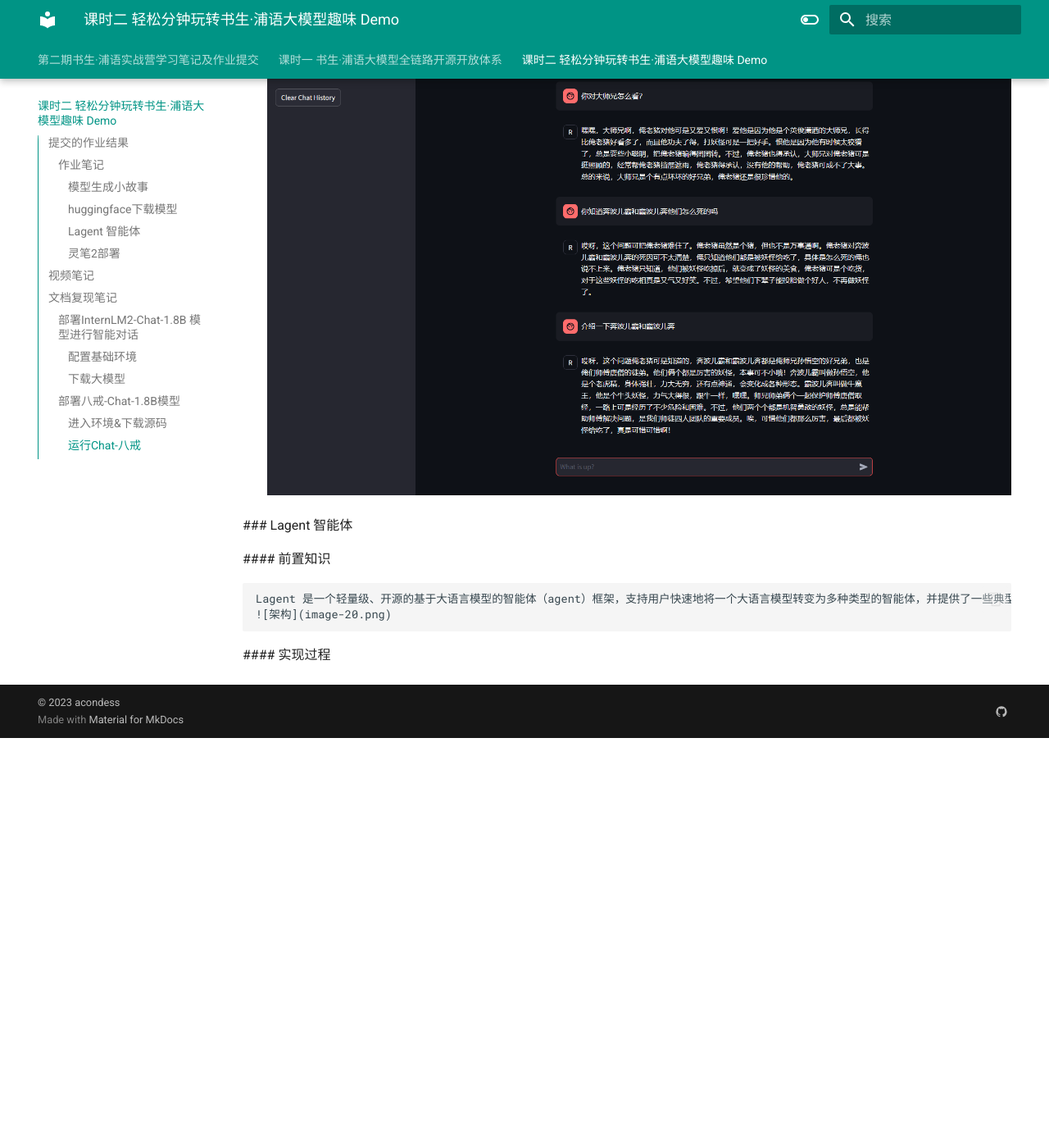
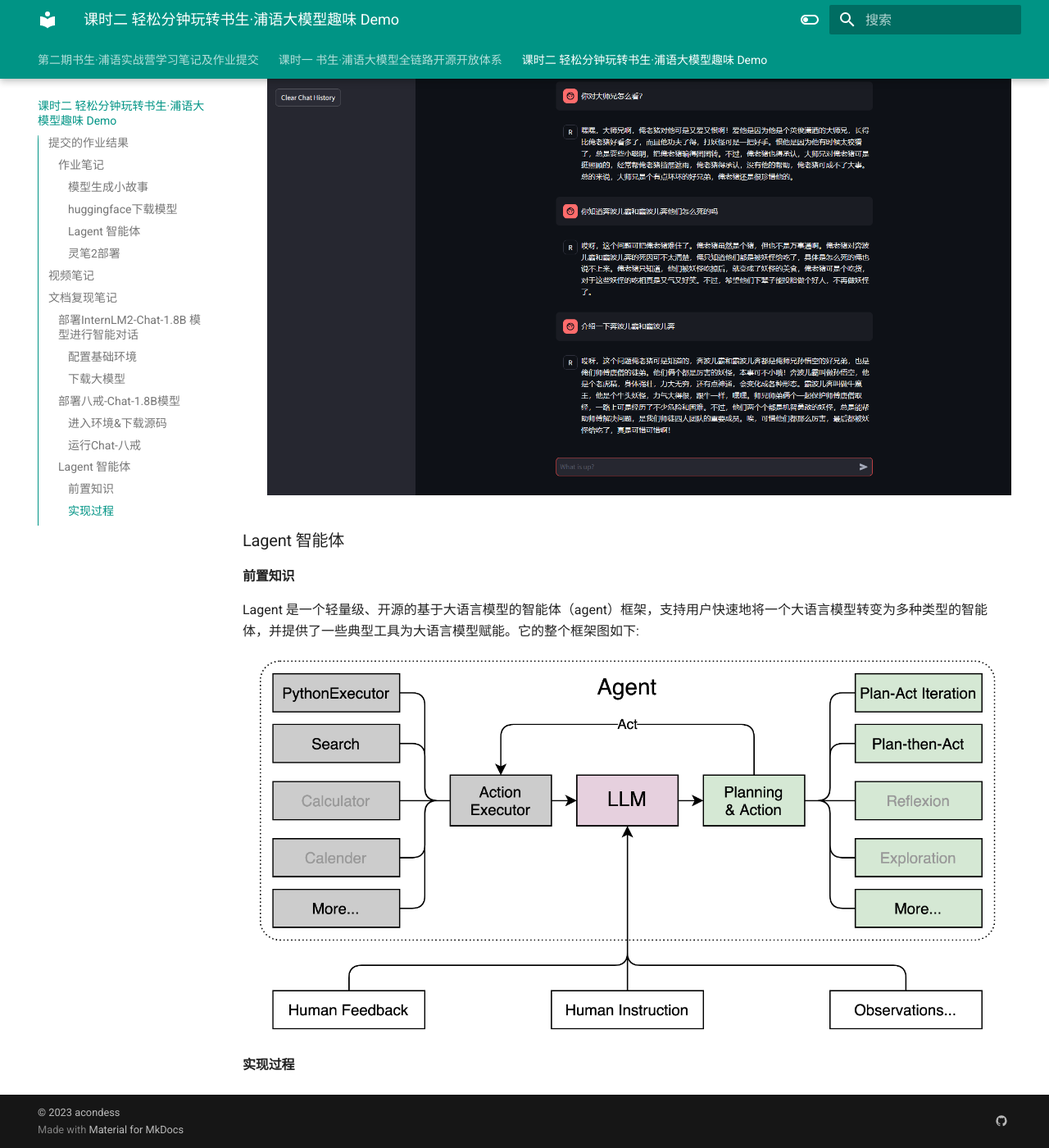
Before and after one commit to acondess/InternLM_learn_2, an MkDocs documentation site: the page built from docs/chapter2.md, in a window 1280 px wide and 1400 px high, scrolled down 13374 px. Shown: the whole window at 82% size. Built offline with MkDocs 1.6.1 and Material for MkDocs 9.7.7, drawn with Linux system fonts in a browser that asks for light colours; before the commit the page ends 14274 px from its top, so only the background shows below that.

Commit message:
Lagent 1

```diff
--- a/docs/chapter2.md
+++ b/docs/chapter2.md
@@ -301,11 +301,12 @@
   - 对话
   ![对话](image-19.png)
 
-  ### Lagent 智能体
+### Lagent 智能体
 
-  #### 前置知识
+#### 前置知识
 
-    Lagent 是一个轻量级、开源的基于大语言模型的智能体（agent）框架，支持用户快速地将一个大语言模型转变为多种类型的智能体，并提供了一些典型工具为大语言模型赋能。它的整个框架图如下:
-    ![架构](image-20.png)
+  Lagent 是一个轻量级、开源的基于大语言模型的智能体（agent）框架，支持用户快速地将一个大语言模型转变为多种类型的智能体，并提供了一些典型工具为大语言模型赋能。它的整个框架图如下:
 
-  #### 实现过程
+  ![架构](image-20.png)
+
+#### 实现过程
```
